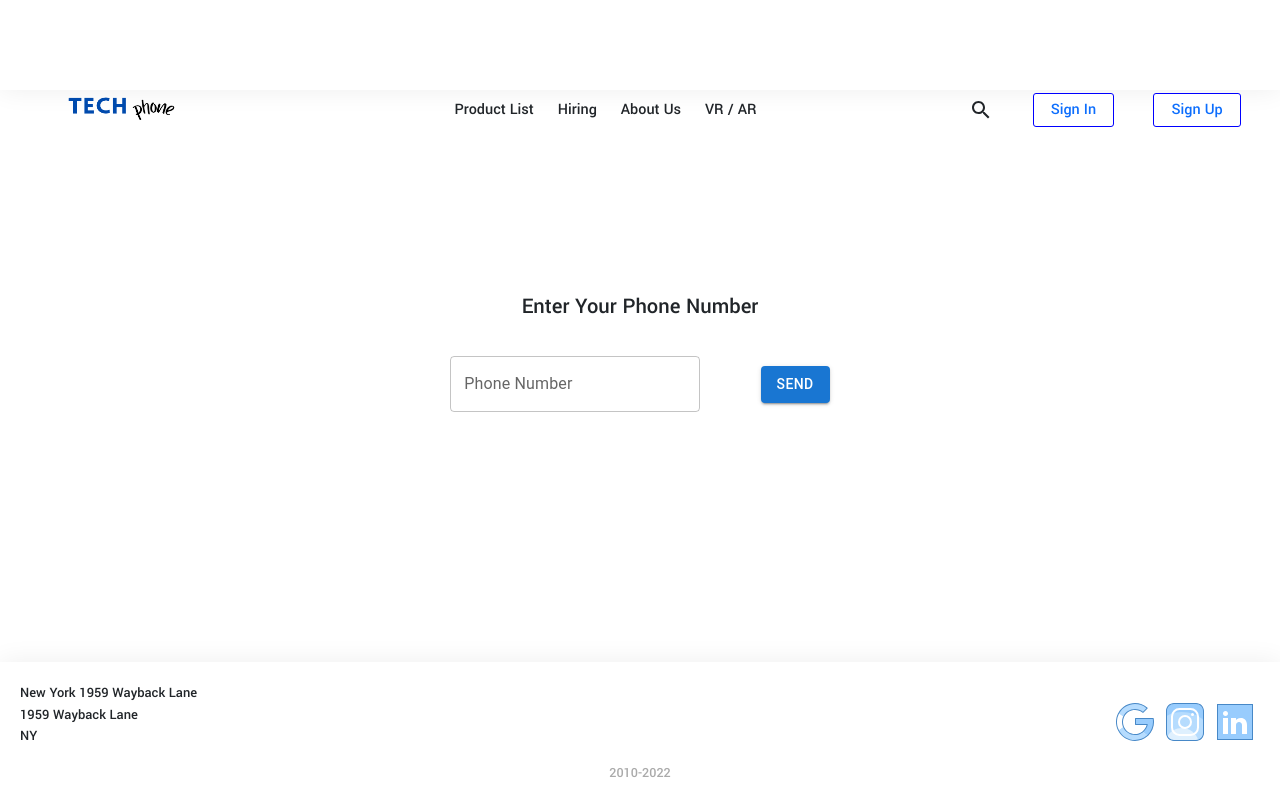
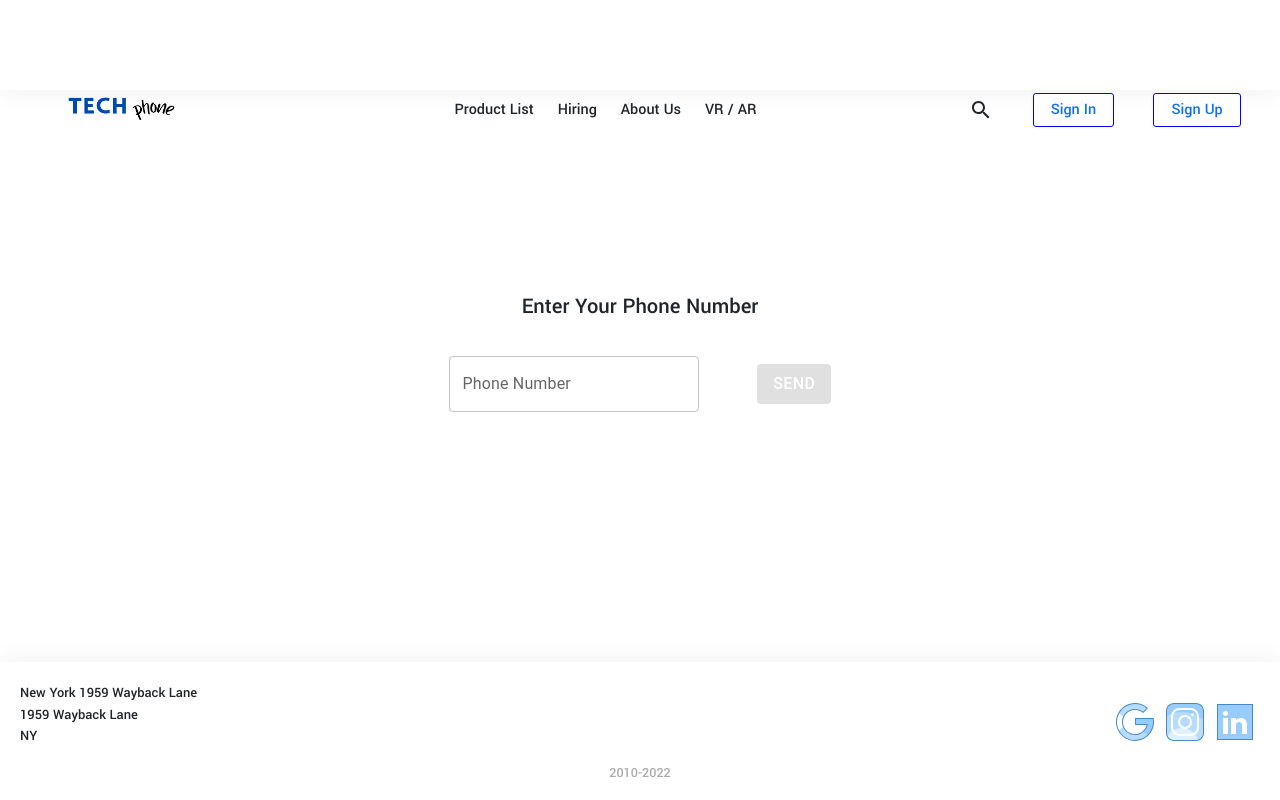
Before and after one commit to arsalannury/react-training, a React (Create React App) app: page /Register in a window 1280 px wide. Built offline with nearby package versions, Linux system fonts and the light colour scheme.

Commit message:
ADD verify

```diff
--- a/src/component/App.jsx
+++ b/src/component/App.jsx
@@ -10,6 +10,7 @@ import GetData from './selectProduct/GetData';
 import ServiceRoot from './OurServices/ServicesRoot';
 import Footer from './Footer/Footer';
 import Register from './SignUpIn/Register';
+import Verify from './SignUpIn/Verify';
 import { BrowserRouter as Router, Switch, Route, Link } from "react-router-dom";
 
 function App() {
@@ -31,6 +32,9 @@ function App() {
           <Route path="/Register">
             <Register />
           </Route>
+          <Route path="/Verify">
+            <Verify />
+          </Route>
         </Switch>
         <Footer />
       </Router>
--- a/src/component/SignUpIn/Register.jsx
+++ b/src/component/SignUpIn/Register.jsx
@@ -2,11 +2,12 @@ import { Component } from "react";
 import { TextField } from "@mui/material";
 import { Button } from "@mui/material";
 import styled from "styled-components";
+import {Link} from 'react-router-dom';
 
 class Register extends Component {
   constructor() {
     super();
-    this.state = { number: "" };
+    this.state = { number: "" , disableds : "true" };
   }
   sendSms = (e) => {
     if (this.state.number.length <= 10) return;
@@ -26,7 +27,11 @@ class Register extends Component {
   handleChange = (e) => {
     this.setState({ number: e.target.value });
   };
-
+  handleDis(){
+    if (this.state.number.length <= 10){
+        this.setState({disableds : "false"})
+    }
+  }
   render() {
     return (
       <>
@@ -39,8 +44,8 @@ class Register extends Component {
                 label="Phone Number"
                 variant="outlined"
               />
-              <Btn onClick={this.sendSms} variant="contained">
-                Send
+              <Btn disabled={this.state.disableds} onClick={this.sendSms} variant="contained">
+                <Link to="/Verify">Send</Link>
               </Btn>
             </Box>
           </Wrapper>
@@ -81,4 +86,8 @@ const Input = styled(TextField)`
 
 const Btn = styled(Button)`
   padding: 13px 36px;
+  a{
+      text-decoration : none;
+      color : #fff;
+  }
 `;
--- /dev/null
+++ b/src/component/SignUpIn/Verify.jsx
@@ -0,0 +1,11 @@
+
+
+const Verify = () => {
+    return (
+       <>
+
+       </>
+    )
+}
+
+export default Verify
--- a/src/component/selectProduct/SelectProduct.jsx
+++ b/src/component/selectProduct/SelectProduct.jsx
@@ -1,4 +1,4 @@
-// import { useState, useEffect } from "react";
+
 import styled from "styled-components";
 
 function SelectProduct({ image, title, price,id}) {
```
